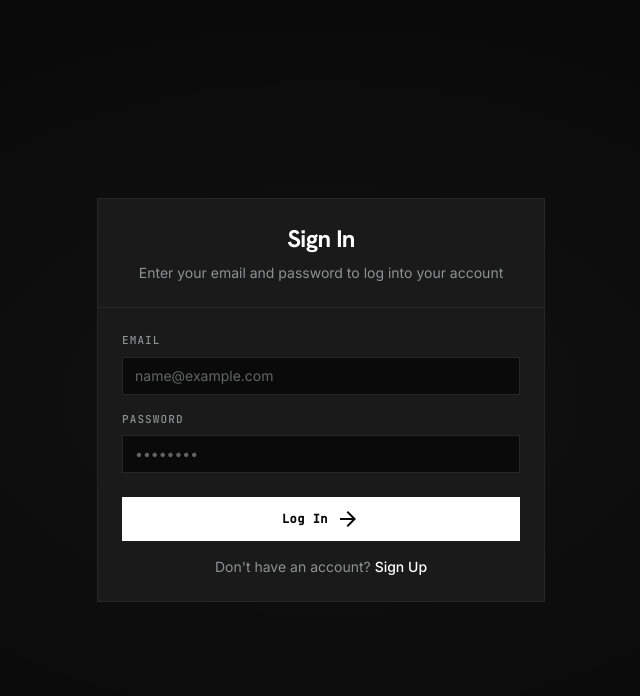
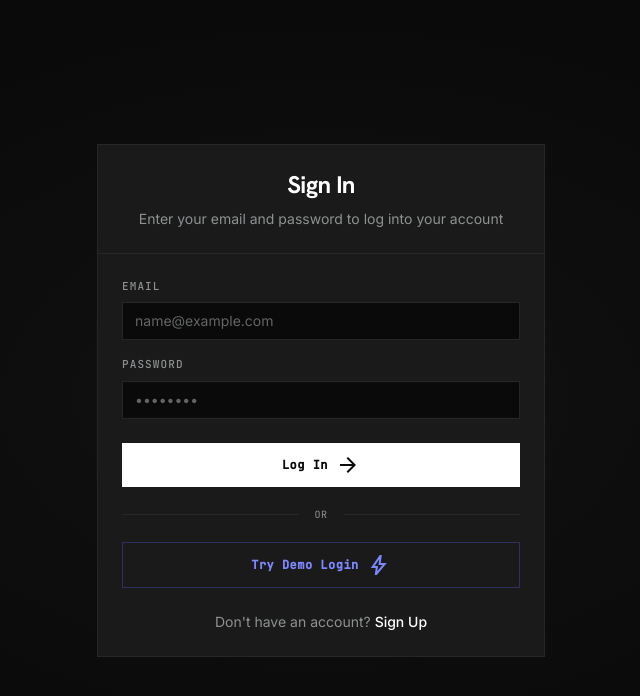
Before and after one commit to Ishantagarwala/CareerPliot, a Next.js app: page /login in a window 1280 px wide. Shown: the top 696 px of the page, without its empty margins (319-959 px from the left). Built offline with nearby package versions, Linux system fonts and the light colour scheme.

Commit message:
feat: add automated demo login flow with guided setup UI and suspense-based loading state

```diff
--- a/app/(auth)/login/page.tsx
+++ b/app/(auth)/login/page.tsx
@@ -1,3 +1,4 @@
+import { Suspense } from "react";
 import LoginForm from "@/components/auth/LoginForm";
 
 export default function LoginPage() {
@@ -7,7 +8,13 @@ export default function LoginPage() {
       <div className="absolute inset-0 bg-[radial-gradient(ellipse_at_center,_rgba(255,255,255,0.03)_0%,_transparent_70%)] pointer-events-none" />
 
       <div className="relative z-10 w-full max-w-md animate-fade-in-up">
-        <LoginForm />
+        <Suspense fallback={
+          <div className="w-full max-w-md bg-[#1A1A1A] border border-[#262626] p-6 text-center text-[#8e9192]">
+            Loading form...
+          </div>
+        }>
+          <LoginForm />
+        </Suspense>
       </div>
     </div>
   );
--- a/app/page.tsx
+++ b/app/page.tsx
@@ -50,6 +50,13 @@ export default function Home() {
           </h1>
         </Link>
         <div className="flex items-center gap-3">
+          <Link
+            href="/login?demo=true"
+            className="px-5 py-2 text-indigo-400 border border-indigo-500/30 hover:border-indigo-500 hover:text-white hover:bg-indigo-500/10 transition-colors"
+            style={{ fontFamily: "'JetBrains Mono', monospace", fontSize: "12px", letterSpacing: "0.05em", fontWeight: 500 }}
+          >
+            Demo Login
+          </Link>
           <Link
             href="/login"
             className="px-5 py-2 text-white border border-[#262626] hover:border-white transition-colors"
@@ -111,6 +118,16 @@ export default function Home() {
                 style={{ fontFamily: "'JetBrains Mono', monospace", fontSize: "13px", letterSpacing: "0.04em" }}
               >
                 Sign In
+              </Link>
+              <Link
+                href="/login?demo=true"
+                className="inline-flex items-center justify-center px-8 py-3 bg-gradient-to-r from-indigo-500 to-purple-600 text-white font-bold hover:from-indigo-600 hover:to-purple-700 transition-all shadow-[0_0_20px_rgba(99,102,241,0.25)] hover:shadow-[0_0_25px_rgba(99,102,241,0.4)] flex items-center gap-2 group"
+                style={{ fontFamily: "'JetBrains Mono', monospace", fontSize: "13px", letterSpacing: "0.04em" }}
+              >
+                Demo Login
+                <span className="material-symbols-outlined text-[18px] group-hover:animate-pulse">
+                  bolt
+                </span>
               </Link>
             </div>
           </div>
--- a/components/auth/LoginForm.tsx
+++ b/components/auth/LoginForm.tsx
@@ -1,7 +1,7 @@
 "use client";
 
-import { useState } from "react";
-import { useRouter } from "next/navigation";
+import { useState, useEffect } from "react";
+import { useRouter, useSearchParams } from "next/navigation";
 import { useForm } from "react-hook-form";
 import { zodResolver } from "@hookform/resolvers/zod";
 import * as z from "zod";
@@ -19,7 +19,60 @@ type LoginFormValues = z.infer<typeof loginSchema>;
 
 export default function LoginForm() {
   const router = useRouter();
+  const searchParams = useSearchParams();
   const [loading, setLoading] = useState(false);
+  const [demoLoading, setDemoLoading] = useState(false);
+  const [demoStep, setDemoStep] = useState("");
+
+  const handleDemoLogin = async () => {
+    setDemoLoading(true);
+    setDemoStep("Creating demo account...");
+    try {
+      // 1. Try to register demo user. If user already exists, it will throw a 400, which we can ignore.
+      await fetch("/api/auth/register", {
+        method: "POST",
+        headers: { "Content-Type": "application/json" },
+        body: JSON.stringify({
+          name: "Demo Student",
+          email: "demo@careerpilot.com",
+          password: "demo1234",
+        }),
+      });
+
+      setDemoStep("Signing in...");
+      // 2. Perform sign in
+      const res = await signIn("credentials", {
+        email: "demo@careerpilot.com",
+        password: "demo1234",
+        redirect: false,
+      });
+
+      if (res?.error) {
+        toast.error("Failed to sign in as demo user. Please try again.");
+        setDemoLoading(false);
+        setDemoStep("");
+        return;
+      }
+
+      setDemoStep("Seeding demo data...");
+      toast.success("Successfully logged in! Seeding demo data...");
+
+      // 3. Redirect to seed endpoint
+      window.location.href = "/api/seed";
+    } catch (err) {
+      console.error(err);
+      toast.error("An unexpected error occurred during demo setup.");
+      setDemoLoading(false);
+      setDemoStep("");
+    }
+  };
+
+  useEffect(() => {
+    if (searchParams && searchParams.get("demo") === "true") {
+      router.replace("/login");
+      handleDemoLogin();
+    }
+  }, [searchParams]);
 
   const {
     register,
@@ -56,6 +109,33 @@ export default function LoginForm() {
       setLoading(false);
     }
   };
+
+  if (demoLoading) {
+    return (
+      <div className="w-full max-w-md bg-[#1A1A1A] border border-[#262626] p-8 text-center space-y-6 animate-fade-in-up">
+        <div className="flex flex-col items-center justify-center space-y-4 py-8">
+          <div className="relative flex items-center justify-center">
+            {/* Pulsing animated outer ring */}
+            <span className="absolute inline-flex h-16 w-16 rounded-full bg-indigo-500/10 animate-ping" />
+            <div className="h-16 w-16 border-t-2 border-indigo-500 rounded-full animate-spin flex items-center justify-center">
+              <span className="material-symbols-outlined text-indigo-400 text-2xl animate-pulse">bolt</span>
+            </div>
+          </div>
+          <div className="space-y-2">
+            <h3 className="text-lg font-bold text-white tracking-tight" style={{ fontFamily: "'Hanken Grotesk', system-ui, sans-serif" }}>
+              Initializing Demo Session
+            </h3>
+            <p className="text-sm text-[#8e9192]" style={{ fontFamily: "'JetBrains Mono', monospace" }}>
+              {demoStep}
+            </p>
+          </div>
+        </div>
+        <div className="text-xs text-[#636565] border-t border-[#262626] pt-4">
+          This will take a moment to configure your custom AI roadmaps.
+        </div>
+      </div>
+    );
+  }
 
   return (
     <div className="w-full max-w-md bg-[#1A1A1A] border border-[#262626] overflow-hidden">
@@ -134,7 +214,24 @@ export default function LoginForm() {
               </>
             )}
           </button>
-          <div className="text-sm text-center text-[#8e9192]">
+
+          <div className="relative flex py-1 items-center">
+            <div className="flex-grow border-t border-[#262626]"></div>
+            <span className="flex-shrink mx-4 text-[10px] text-[#636565] uppercase tracking-wider" style={{ fontFamily: "'JetBrains Mono', monospace" }}>or</span>
+            <div className="flex-grow border-t border-[#262626]"></div>
+          </div>
+
+          <button
+            type="button"
+            onClick={handleDemoLogin}
+            className="w-full py-2.5 border border-indigo-500/30 text-indigo-400 font-bold text-xs hover:bg-indigo-500/10 hover:border-indigo-500 hover:text-white transition-all flex items-center justify-center gap-2"
+            style={{ fontFamily: "'JetBrains Mono', monospace", letterSpacing: "0.04em" }}
+          >
+            Try Demo Login
+            <span className="material-symbols-outlined text-[16px]">bolt</span>
+          </button>
+
+          <div className="text-sm text-center text-[#8e9192] pt-2">
             Don&apos;t have an account?{" "}
             <Link href="/register" className="text-white font-medium hover:underline">
               Sign Up
```
